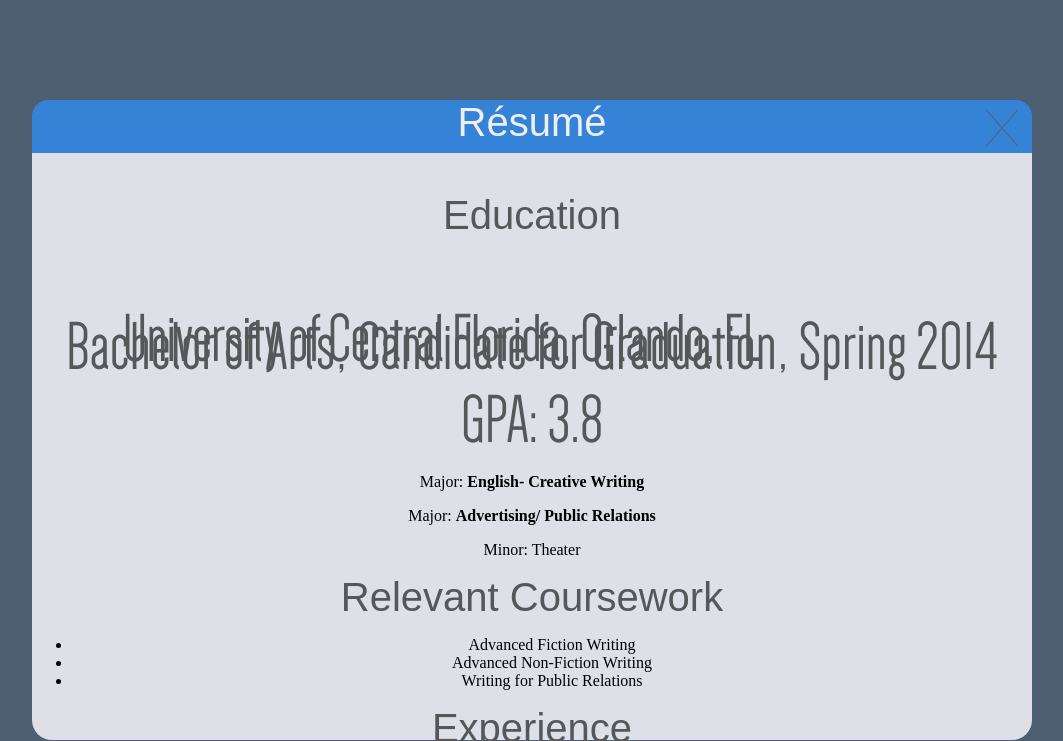
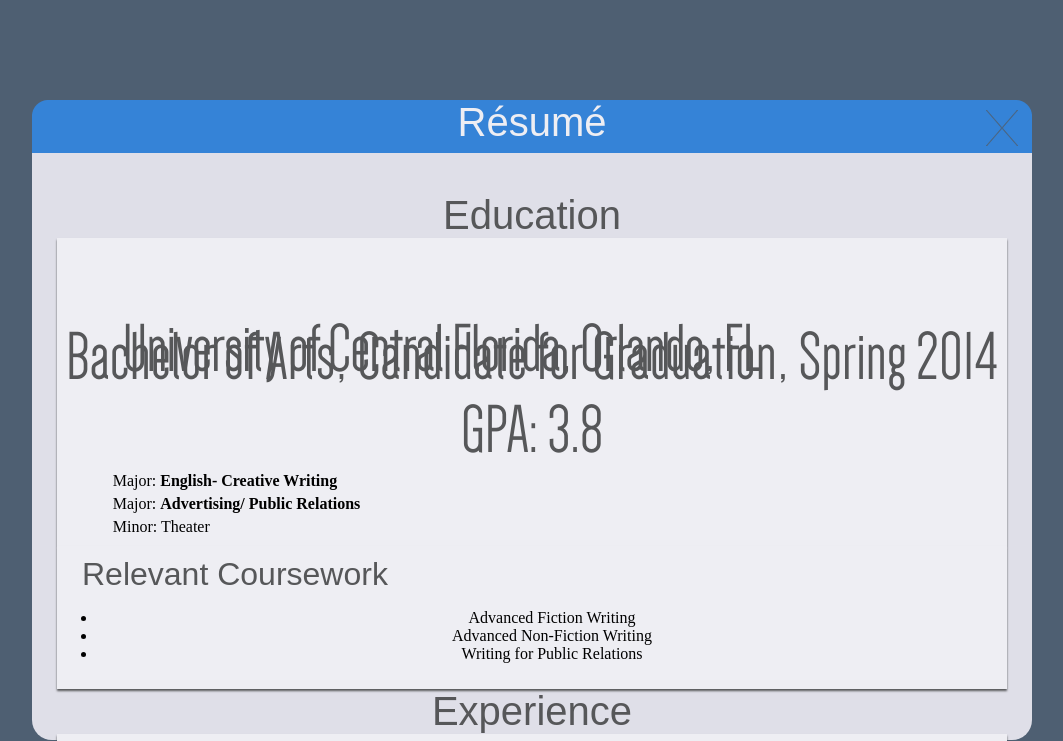
Before and after one commit to AdnanSiddiqui/postachio_project, a plain HTML site: page index.html in a window 1280 px wide. Both pictures are taken after a click on the link "Seeker". Shown: the top 741 px of the page, without its empty margins (108-1171 px from the left). Drawn offline with Linux system fonts and the light colour scheme.

Commit message:
DRY JS is good JS

```diff
--- a/index.html
+++ b/index.html
@@ -60,20 +60,24 @@
 				<h1 class="title">Résumé</h1>
 				<section>
 					<h1>Education</h1>
+					<article>
 						<h2>University of Central Florida, Orlando, FL</h2>
 						<h2>Bachelor of Arts, Candidate for Graduation, Spring 2014</h2>
 						<h2>GPA: 3.8</h2>
 						<p>Major: <strong>English- Creative Writing</strong></p>
 						<p>Major: <strong>Advertising/ Public Relations</strong></p>
 						<p>Minor: Theater</p>
+					</article>
 				</section>
 				<section>
+					<article>
 						<h1>Relevant Coursework</h1>
 							<ul>
 								<li>Advanced Fiction Writing</li>
 								<li>Advanced Non-Fiction Writing</li>
 								<li>Writing for Public Relations</li>
 							</ul>
+						</article>
 				</section>
 				<section>
 					<h1>Experience</h1>
@@ -128,7 +132,9 @@
 				</section>
 				<section>
 					<h1>Skills</h1>
+					<article>
 						<p>Can type 80+ words per minute. Proficient in Microsoft Word, Excel, and PowerPoint. Working knowledge in Adobe InDesign and Photoshop. Comfortable using Cision and Emfluence. Experience in writing, public speaking, phone operation and sales.</p>
+					</article>
 				</section>
 				<a href="https://s3.amazonaws.com/Just_Leah/OSC+article.docx">
 					<button name="download" class="download">Download Résumé</button>
--- a/scripts/index.js
+++ b/scripts/index.js
@@ -1,11 +1,25 @@
-var tagline = document.getElementById('tagline');
-var extra = document.getElementById('extra');
+var tagline = document.getElementById('tagline'),
+ extra = document.getElementById('extra'),
+ extraClose = document.getElementById('extra-close'),
+ modalClose = document.querySelectorAll('.close'),
+ i,
+ length = modalClose.length,
+ seeker = document.querySelector('#seeker'),
+ storyteller = document.querySelector('#storyteller'),
+ resume = document.querySelector('.modal#resume'),
+ samples = document.querySelector('.modal#samples');
 
-tagline.addEventListener('click', function() {
-	extra.classList.toggle('extra-shown');
-}, false);
+var addClass = function( elementClicked, elementModified, classAdded ) {
+	elementClicked.addEventListener( 'click', function() {
+		elementModified.classList.add( classAdded );
+	}, false );
+}
 
-var extraClose = document.getElementById('extra-close');
+addClass( tagline, extra, 'extra-shown' );
+
+addClass( seeker, resume, 'appear' );
+
+addClass( storyteller, samples, 'appear' );
 
 extraClose.addEventListener('click', function() {
 	extra.classList.remove('extra-shown');
@@ -15,28 +29,9 @@ extraClose.addEventListener('click', function() {
 	}, 2000);
 }, false);
 
-var seeker = document.querySelector('#seeker'),
-	storyteller = document.querySelector('#storyteller'),
-	resume = document.querySelector('.modal#resume'),
-	samples = document.querySelector('.modal#samples');
-
-seeker.addEventListener('click', function() {
-	resume.classList.add('appear');
-}, false);
-
-storyteller.addEventListener('click', function() {
-	samples.classList.add('appear');
-}, false);
-
-var modalClose = document.querySelectorAll('.close');
-
-var i,
-	length = modalClose.length;
-
 for( i = 0; i < length; i++ ) {
 	modalClose[i].addEventListener('click', function() {
 		if (resume.className == "modal appear" ) {
-			console.log('true');
 			resume.classList.remove('appear');
 			resume.classList.add('disappear');
 			var timeoutId = window.setTimeout(function() {
@@ -51,5 +46,3 @@ for( i = 0; i < length; i++ ) {
 		}, 1500);
 	}, false);
 }
-
-var footer = document.getElementsByTagName('footer')[0];
```
Lines whose indentation alone changed are shown as unchanged.
